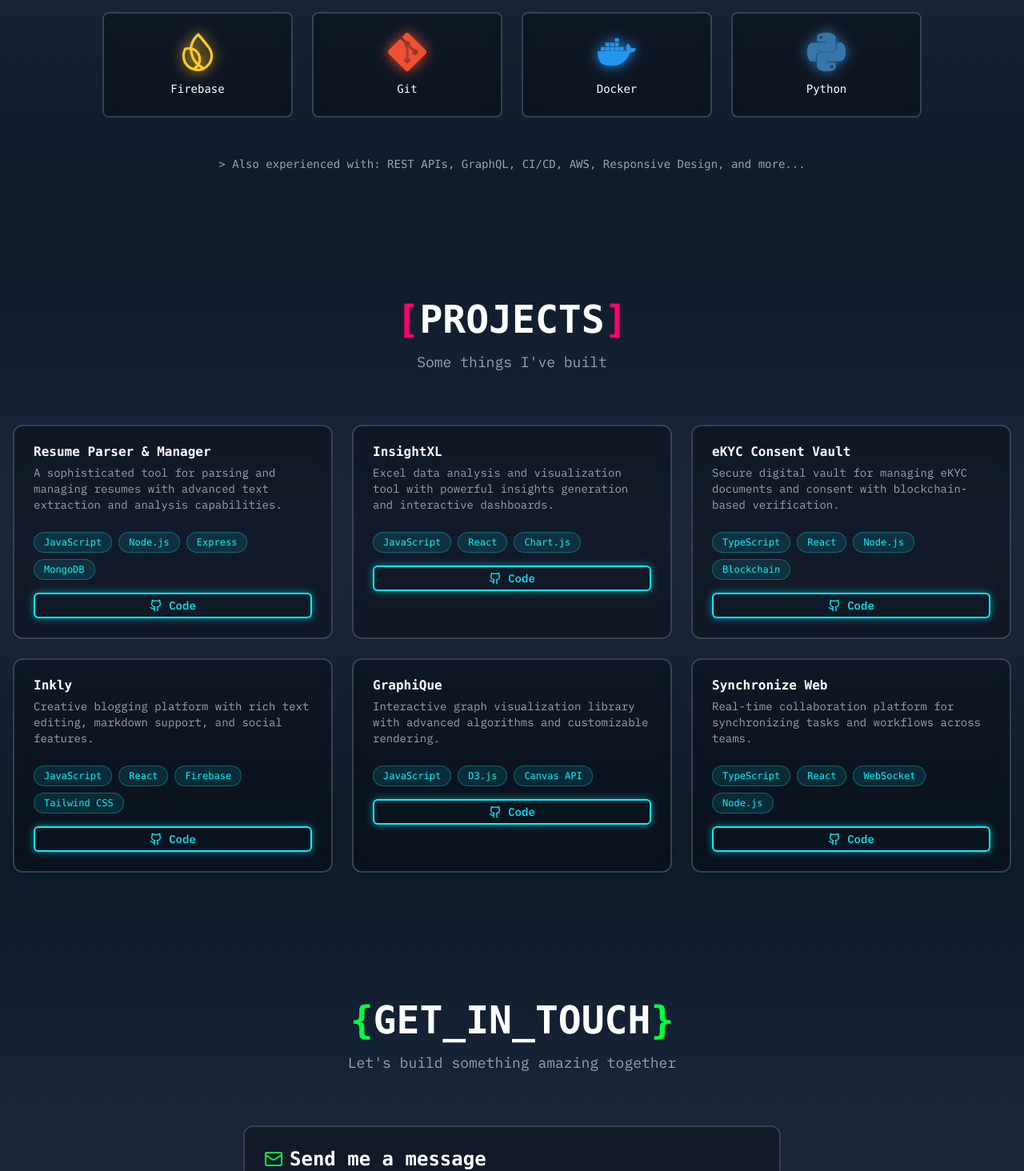
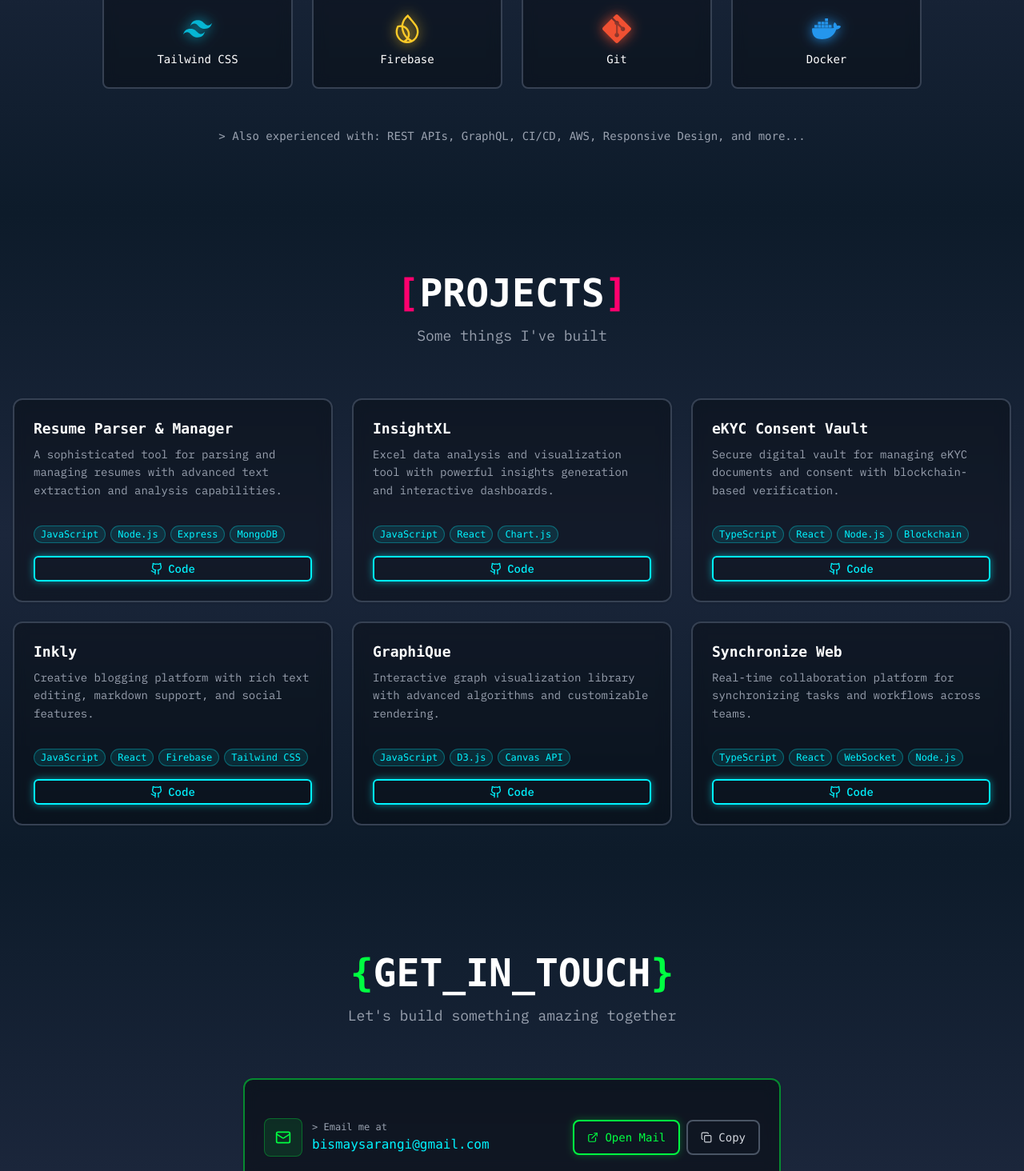
Before and after one commit to bismaysarangi/bismay_sarangi, a React (Vite) app: page / in a window 1280 px wide. Shown: the part 1333-2797 px from the top of the page at 80% size. Built offline with nearby package versions, Linux system fonts and the light colour scheme.

Commit message:
feat: create reusable Skills, Contact, Footer, Navbar, and Projects components

```diff
--- a/src/components/Contact.tsx
+++ b/src/components/Contact.tsx
@@ -1,185 +1,211 @@
 import { useState } from "react";
 import { motion } from "framer-motion";
-import { Button } from "@/components/ui/button";
-import { Card, CardContent, CardHeader, CardTitle } from "@/components/ui/card";
-import { Mail, Send, CheckCircle } from "lucide-react";
+import { Card, CardContent } from "@/components/ui/card";
+import { Github, Linkedin, Twitter, Mail, Copy, CheckCheck, ExternalLink } from "lucide-react";
+
+const EMAIL = "bismaysarangi@gmail.com";
+
+const socials = [
+  {
+    name: "GitHub",
+    handle: "@bismaysarangi",
+    href: "https://github.com/bismaysarangi",
+    icon: Github,
+    color: "#ffffff",
+    glow: "rgba(255,255,255,0.3)",
+    border: "border-gray-600 hover:border-white",
+    label: "View my code",
+  },
+  {
+    name: "LinkedIn",
+    handle: "bismay-sarangi",
+    href: "https://www.linkedin.com/in/bismay-sarangi-0804aa263/",
+    icon: Linkedin,
+    color: "#0A66C2",
+    glow: "rgba(10,102,194,0.5)",
+    border: "border-gray-600 hover:border-[#0A66C2]",
+    label: "Connect with me",
+  },
+  {
+    name: "Twitter / X",
+    handle: "@bismay_sarangi",
+    href: "https://x.com/bismay_sarangi",
+    icon: Twitter,
+    color: "#1D9BF0",
+    glow: "rgba(29,155,240,0.5)",
+    border: "border-gray-600 hover:border-[#1D9BF0]",
+    label: "Follow me",
+  },
+];
 
 export function Contact() {
-  const [formData, setFormData] = useState({
-    name: "",
-    email: "",
-    message: "",
-  });
-  const [status, setStatus] = useState<"idle" | "sending" | "sent" | "error">(
-    "idle",
-  );
+  const [copied, setCopied] = useState(false);
 
-  const handleSubmit = async (e: React.FormEvent) => {
-    e.preventDefault();
-    setStatus("sending");
-
-    // Simulate email sending (replace with actual email service integration)
-    // You can use EmailJS, SendGrid, or your own backend API
-    setTimeout(() => {
-      setStatus("sent");
-      setFormData({ name: "", email: "", message: "" });
-      setTimeout(() => setStatus("idle"), 3000);
-    }, 1500);
-  };
-
-  const handleChange = (
-    e: React.ChangeEvent<HTMLInputElement | HTMLTextAreaElement>,
-  ) => {
-    setFormData({
-      ...formData,
-      [e.target.name]: e.target.value,
-    });
+  const handleCopyEmail = async () => {
+    try {
+      await navigator.clipboard.writeText(EMAIL);
+      setCopied(true);
+      setTimeout(() => setCopied(false), 2500);
+    } catch {
+      // Fallback for older browsers
+      const el = document.createElement("textarea");
+      el.value = EMAIL;
+      document.body.appendChild(el);
+      el.select();
+      document.execCommand("copy");
+      document.body.removeChild(el);
+      setCopied(true);
+      setTimeout(() => setCopied(false), 2500);
+    }
   };
 
   return (
-    <section id="contact" className="py-20 relative">
+    <section id="contact" className="py-16 md:py-20 relative">
       <div className="container mx-auto px-4">
         <motion.div
           initial={{ opacity: 0, y: 20 }}
           whileInView={{ opacity: 1, y: 0 }}
           transition={{ duration: 0.6 }}
           viewport={{ once: true }}
-          className="text-center mb-16"
+          className="text-center mb-10 md:mb-16"
         >
-          <h2 className="text-4xl md:text-5xl font-bold mb-4 font-mono">
+          <h2 className="text-3xl md:text-4xl lg:text-5xl font-bold mb-4 font-mono">
             <span className="text-[#00ff41]">{"{"}</span>
             <span className="text-white">GET_IN_TOUCH</span>
             <span className="text-[#00ff41]">{"}"}</span>
           </h2>
-          <p className="text-gray-400 text-lg">
+          <p className="text-gray-400 text-base md:text-lg">
             Let's build something amazing together
           </p>
         </motion.div>
 
+        <div className="max-w-2xl mx-auto space-y-4 md:space-y-6">
+
+          {/* Email card — primary CTA */}
           <motion.div
             initial={{ opacity: 0, y: 20 }}
             whileInView={{ opacity: 1, y: 0 }}
-          transition={{ duration: 0.6, delay: 0.2 }}
+            transition={{ duration: 0.6, delay: 0.1 }}
             viewport={{ once: true }}
-          className="max-w-2xl mx-auto"
           >
-          <Card className="bg-black/30 backdrop-blur-sm border-2 border-gray-700 hover:border-[#00ff41] transition-all duration-300">
-            <CardHeader>
-              <CardTitle className="flex items-center gap-2 text-2xl font-mono text-white">
-                <Mail className="text-[#00ff41]" />
-                Send me a message
-              </CardTitle>
-            </CardHeader>
-            <CardContent>
-              <form onSubmit={handleSubmit} className="space-y-6">
-                <div>
-                  <label
-                    htmlFor="name"
-                    className="block text-sm font-mono text-gray-300 mb-2"
+            <Card className="bg-black/40 backdrop-blur-sm border-2 border-[#00ff41]/50 hover:border-[#00ff41] transition-all duration-300 hover:shadow-[0_0_30px_rgba(0,255,65,0.25)]">
+              <CardContent className="p-4 md:p-6">
+                <div className="flex flex-col sm:flex-row sm:items-center gap-4">
+                  <div className="flex items-center gap-3 flex-1 min-w-0">
+                    <div className="w-10 h-10 md:w-12 md:h-12 rounded-lg bg-[#00ff41]/10 border border-[#00ff41]/30 flex items-center justify-center shrink-0">
+                      <Mail size={20} className="text-[#00ff41]" />
+                    </div>
+                    <div className="min-w-0">
+                      <p className="text-gray-400 font-mono text-xs mb-0.5">{">"} Email me at</p>
+                      <a
+                        href={`mailto:${EMAIL}`}
+                        className="text-[#00f3ff] font-mono text-sm md:text-base hover:text-[#00ff41] transition-colors truncate block"
                       >
-                    {">"} Name
-                  </label>
-                  <input
-                    type="text"
-                    id="name"
-                    name="name"
-                    value={formData.name}
-                    onChange={handleChange}
-                    required
-                    className="w-full px-4 py-3 bg-black/50 border-2 border-gray-700 rounded-lg text-white font-mono focus:border-[#00ff41] focus:outline-none transition-colors"
-                    placeholder="John Doe"
+                        {EMAIL}
+                      </a>
+                    </div>
+                  </div>
+                  <div className="flex gap-2 shrink-0">
+                    <a
+                      href={`mailto:${EMAIL}`}
+                      className="flex items-center gap-2 px-3 py-2 md:px-4 md:py-2.5 rounded-lg bg-transparent border-2 border-[#00ff41] text-[#00ff41] hover:bg-[#00ff41] hover:text-black transition-all duration-300 font-mono text-xs md:text-sm shadow-[0_0_10px_rgba(0,255,65,0.3)] hover:shadow-[0_0_20px_rgba(0,255,65,0.6)] whitespace-nowrap"
+                    >
+                      <ExternalLink size={14} />
+                      <span className="hidden sm:inline">Open Mail</span>
+                      <span className="sm:hidden">Mail</span>
+                    </a>
+                    <button
+                      onClick={handleCopyEmail}
+                      className="flex items-center gap-2 px-3 py-2 md:px-4 md:py-2.5 rounded-lg bg-transparent border-2 border-gray-600 text-gray-300 hover:border-[#00ff41] hover:text-[#00ff41] transition-all duration-300 font-mono text-xs md:text-sm whitespace-nowrap"
+                    >
+                      {copied ? (
+                        <>
+                          <CheckCheck size={14} className="text-[#00ff41]" />
+                          <span>Copied!</span>
+                        </>
+                      ) : (
+                        <>
+                          <Copy size={14} />
+                          <span>Copy</span>
+                        </>
+                      )}
+                    </button>
+                  </div>
+                </div>
+              </CardContent>
+            </Card>
+          </motion.div>
+
+          {/* Social links */}
+          {socials.map((social, index) => (
+            <motion.div
+              key={social.name}
+              initial={{ opacity: 0, y: 20 }}
+              whileInView={{ opacity: 1, y: 0 }}
+              transition={{ duration: 0.5, delay: 0.15 + index * 0.1 }}
+              viewport={{ once: true }}
+            >
+              <a
+                href={social.href}
+                target="_blank"
+                rel="noopener noreferrer"
+                className="block group"
+              >
+                <Card
+                  className={`bg-black/30 backdrop-blur-sm border-2 ${social.border} transition-all duration-300`}
+                  style={{
+                    ["--glow" as string]: social.glow,
+                  }}
+                >
+                  <CardContent className="p-4 md:p-5">
+                    <div className="flex items-center justify-between">
+                      <div className="flex items-center gap-3 md:gap-4">
+                        <div
+                          className="w-10 h-10 md:w-12 md:h-12 rounded-lg flex items-center justify-center shrink-0 transition-all duration-300"
+                          style={{
+                            background: `${social.color}15`,
+                            border: `1px solid ${social.color}40`,
+                          }}
+                        >
+                          <social.icon
+                            size={20}
+                            style={{ color: social.color }}
                           />
                         </div>
-
                         <div>
-                  <label
-                    htmlFor="email"
-                    className="block text-sm font-mono text-gray-300 mb-2"
-                  >
-                    {">"} Email
-                  </label>
-                  <input
-                    type="email"
-                    id="email"
-                    name="email"
-                    value={formData.email}
-                    onChange={handleChange}
-                    required
-                    className="w-full px-4 py-3 bg-black/50 border-2 border-gray-700 rounded-lg text-white font-mono focus:border-[#00ff41] focus:outline-none transition-colors"
-                    placeholder="john@example.com"
-                  />
+                          <p className="text-white font-mono text-sm md:text-base font-semibold group-hover:transition-colors">
+                            {social.name}
+                          </p>
+                          <p className="text-gray-500 font-mono text-xs md:text-sm">
+                            {social.handle}
+                          </p>
                         </div>
-
-                <div>
-                  <label
-                    htmlFor="message"
-                    className="block text-sm font-mono text-gray-300 mb-2"
-                  >
-                    {">"} Message
-                  </label>
-                  <textarea
-                    id="message"
-                    name="message"
-                    value={formData.message}
-                    onChange={handleChange}
-                    required
-                    rows={6}
-                    className="w-full px-4 py-3 bg-black/50 border-2 border-gray-700 rounded-lg text-white font-mono focus:border-[#00ff41] focus:outline-none transition-colors resize-none"
-                    placeholder="Tell me about your project..."
-                  />
                       </div>
-
-                <Button
-                  type="submit"
-                  size="lg"
-                  disabled={status === "sending" || status === "sent"}
-                  className="w-full bg-transparent border-2 border-[#00ff41] text-[#00ff41] hover:bg-[#00ff41] hover:text-black transition-all duration-300 shadow-[0_0_10px_rgba(0,255,65,0.5)] hover:shadow-[0_0_20px_rgba(0,255,65,0.8)]"
-                >
-                  {status === "idle" && (
-                    <>
-                      <Send size={20} className="mr-2" />
-                      Send Message
-                    </>
-                  )}
-                  {status === "sending" && "Sending..."}
-                  {status === "sent" && (
-                    <>
-                      <CheckCircle size={20} className="mr-2" />
-                      Message Sent!
-                    </>
-                  )}
-                  {status === "error" && "Error - Try Again"}
-                </Button>
-              </form>
-
-              {status === "sent" && (
-                <motion.p
-                  initial={{ opacity: 0, y: 10 }}
-                  animate={{ opacity: 1, y: 0 }}
-                  className="mt-4 text-center text-[#00ff41] font-mono text-sm"
-                >
-                  ✓ Message sent successfully! I'll get back to you soon.
-                </motion.p>
-              )}
+                      <div className="flex items-center gap-2 text-gray-500 group-hover:text-gray-300 transition-colors">
+                        <span className="font-mono text-xs hidden sm:block">{social.label}</span>
+                        <ExternalLink size={16} />
+                      </div>
+                    </div>
                   </CardContent>
                 </Card>
+              </a>
+            </motion.div>
+          ))}
 
+          {/* Terminal footer note */}
           <motion.div
             initial={{ opacity: 0 }}
             whileInView={{ opacity: 1 }}
-            transition={{ delay: 0.4, duration: 0.8 }}
+            transition={{ delay: 0.6, duration: 0.8 }}
             viewport={{ once: true }}
-            className="mt-8 text-center text-gray-400 font-mono text-sm"
+            className="text-center pt-4"
           >
-            <p>Or reach out directly at:</p>
-            <a
-              href="mailto:bismaysarangi@gmail.com"
-              className="text-[#00f3ff] hover:text-[#00ff41] transition-colors"
-            >
-              bismaysarangi@gmail.com
-            </a>
+            <p className="text-gray-500 font-mono text-xs">
+              {">"} I typically respond within{" "}
+              <span className="text-[#00ff41]">24–48 hours</span>
+            </p>
           </motion.div>
-        </motion.div>
+        </div>
       </div>
     </section>
   );
--- a/src/components/Projects.tsx
+++ b/src/components/Projects.tsx
@@ -62,48 +62,48 @@ const projects = [
 
 export function Projects() {
   return (
-    <section id="projects" className="py-20 relative">
+    <section id="projects" className="py-16 md:py-20 relative">
       <div className="container mx-auto px-4">
         <motion.div
           initial={{ opacity: 0, y: 20 }}
           whileInView={{ opacity: 1, y: 0 }}
           transition={{ duration: 0.6 }}
           viewport={{ once: true }}
-          className="text-center mb-16"
+          className="text-center mb-10 md:mb-16"
         >
-          <h2 className="text-4xl md:text-5xl font-bold mb-4 font-mono">
+          <h2 className="text-3xl md:text-4xl lg:text-5xl font-bold mb-4 font-mono">
             <span className="text-[#ff006e]">{"["}</span>
             <span className="text-white">PROJECTS</span>
             <span className="text-[#ff006e]">{"]"}</span>
           </h2>
-          <p className="text-gray-400 text-lg">Some things I've built</p>
+          <p className="text-gray-400 text-base md:text-lg">Some things I've built</p>
         </motion.div>
 
-        <div className="grid md:grid-cols-2 lg:grid-cols-3 gap-6 max-w-7xl mx-auto">
+        <div className="grid grid-cols-1 sm:grid-cols-2 lg:grid-cols-3 gap-4 md:gap-6 max-w-7xl mx-auto">
           {projects.map((project, index) => (
             <motion.div
               key={project.title}
               initial={{ opacity: 0, y: 20 }}
               whileInView={{ opacity: 1, y: 0 }}
-              transition={{ duration: 0.5, delay: index * 0.1 }}
+              transition={{ duration: 0.5, delay: index * 0.08 }}
               viewport={{ once: true }}
-              whileHover={{ y: -10 }}
+              whileHover={{ y: -6 }}
             >
               <Card className="h-full bg-black/30 backdrop-blur-sm border-2 border-gray-700 hover:border-[#ff006e] transition-all duration-300 group hover:shadow-[0_0_30px_rgba(255,0,110,0.3)]">
-                <CardHeader>
-                  <CardTitle className="text-white group-hover:text-[#ff006e] transition-colors font-mono">
+                <CardHeader className="pb-2">
+                  <CardTitle className="text-white group-hover:text-[#ff006e] transition-colors font-mono text-base md:text-lg leading-snug">
                     {project.title}
                   </CardTitle>
-                  <CardDescription className="text-gray-400">
+                  <CardDescription className="text-gray-400 text-sm leading-relaxed">
                     {project.description}
                   </CardDescription>
                 </CardHeader>
                 <CardContent>
-                  <div className="flex flex-wrap gap-2 mb-4">
+                  <div className="flex flex-wrap gap-1.5 mb-4">
                     {project.tech.map((tech) => (
                       <span
                         key={tech}
-                        className="px-3 py-1 text-xs font-mono bg-[#00f3ff]/10 text-[#00f3ff] border border-[#00f3ff]/30 rounded-full"
+                        className="px-2 py-0.5 text-xs font-mono bg-[#00f3ff]/10 text-[#00f3ff] border border-[#00f3ff]/30 rounded-full"
                       >
                         {tech}
                       </span>
@@ -113,15 +113,15 @@ export function Projects() {
                     <Button
                       size="sm"
                       asChild
-                      className="flex-1 bg-transparent border-2 border-[#00f3ff] text-[#00f3ff] hover:bg-[#00f3ff] hover:text-black transition-all duration-300 shadow-[0_0_10px_rgba(0,243,255,0.5)] hover:shadow-[0_0_20px_rgba(0,243,255,0.8)]"
+                      className="flex-1 bg-transparent border-2 border-[#00f3ff] text-[#00f3ff] hover:bg-[#00f3ff] hover:text-black transition-all duration-300 shadow-[0_0_10px_rgba(0,243,255,0.5)] hover:shadow-[0_0_20px_rgba(0,243,255,0.8)] text-xs md:text-sm py-2.5"
                     >
                       <a
                         href={project.github}
                         target="_blank"
                         rel="noopener noreferrer"
-                        className="flex items-center gap-2"
+                        className="flex items-center gap-1.5"
                       >
-                        <Github size={16} />
+                        <Github size={14} />
                         Code
                       </a>
                     </Button>
@@ -129,15 +129,15 @@ export function Projects() {
                       <Button
                         size="sm"
                         asChild
-                        className="flex-1 bg-transparent border-2 border-[#ff006e] text-[#ff006e] hover:bg-[#ff006e] hover:text-black transition-all duration-300"
+                        className="flex-1 bg-transparent border-2 border-[#ff006e] text-[#ff006e] hover:bg-[#ff006e] hover:text-black transition-all duration-300 text-xs md:text-sm py-2.5"
                       >
                         <a
                           href={project.demo}
                           target="_blank"
                           rel="noopener noreferrer"
-                          className="flex items-center gap-2"
+                          className="flex items-center gap-1.5"
                         >
-                          <ExternalLink size={16} />
+                          <ExternalLink size={14} />
                           Demo
                         </a>
                       </Button>
--- a/src/components/Skills.tsx
+++ b/src/components/Skills.tsx
@@ -15,6 +15,7 @@ import {
 } from "react-icons/si";
 
 const skills = [
+  { name: "Python", icon: SiPython, color: "#3776AB" },
   { name: "React", icon: SiReact, color: "#61DAFB" },
   { name: "TypeScript", icon: SiTypescript, color: "#3178C6" },
   { name: "JavaScript", icon: SiJavascript, color: "#F7DF1E" },
@@ -26,29 +27,28 @@ const skills = [
   { name: "Firebase", icon: SiFirebase, color: "#FFCA28" },
   { name: "Git", icon: SiGit, color: "#F05032" },
   { name: "Docker", icon: SiDocker, color: "#2496ED" },
-  { name: "Python", icon: SiPython, color: "#3776AB" },
 ];
 
 export function Skills() {
   return (
-    <section id="skills" className="py-20 relative">
+    <section id="skills" className="py-16 md:py-20 relative">
       <div className="container mx-auto px-4">
         <motion.div
           initial={{ opacity: 0, y: 20 }}
           whileInView={{ opacity: 1, y: 0 }}
           transition={{ duration: 0.6 }}
           viewport={{ once: true }}
-          className="text-center mb-16"
+          className="text-center mb-10 md:mb-16"
         >
-          <h2 className="text-4xl md:text-5xl font-bold mb-4 font-mono">
+          <h2 className="text-3xl md:text-4xl lg:text-5xl font-bold mb-4 font-mono">
             <span className="text-[#00f3ff]">{"<"}</span>
             <span className="text-white">TECH_STACK</span>
             <span className="text-[#00f3ff]">{" />"}</span>
           </h2>
-          <p className="text-gray-400 text-lg">Technologies I work with</p>
+          <p className="text-gray-400 text-base md:text-lg">Technologies I work with</p>
         </motion.div>
 
-        <div className="grid grid-cols-2 md:grid-cols-3 lg:grid-cols-4 gap-6 max-w-5xl mx-auto">
+        <div className="grid grid-cols-2 sm:grid-cols-3 md:grid-cols-3 lg:grid-cols-4 gap-4 md:gap-6 max-w-5xl mx-auto">
           {skills.map((skill, index) => (
             <motion.div
               key={skill.name}
@@ -56,7 +56,7 @@ export function Skills() {
               whileInView={{ opacity: 1, scale: 1 }}
               transition={{
                 duration: 0.5,
-                delay: index * 0.1,
+                delay: index * 0.07,
                 type: "spring",
                 stiffness: 100,
               }}
@@ -68,16 +68,17 @@ export function Skills() {
               }}
               className="group relative"
             >
-              <div className="border-2 border-gray-700 bg-black/30 backdrop-blur-sm rounded-lg p-6 flex flex-col items-center gap-3 hover:border-[#00f3ff] transition-all duration-300 group-hover:shadow-[0_0_20px_rgba(0,243,255,0.5)]">
+              <div className="border-2 border-gray-700 bg-black/30 backdrop-blur-sm rounded-lg p-4 md:p-6 flex flex-col items-center gap-2 md:gap-3 hover:border-[#00f3ff] transition-all duration-300 group-hover:shadow-[0_0_20px_rgba(0,243,255,0.5)] min-h-[100px] md:min-h-[120px] justify-center">
                 <skill.icon
-                  size={48}
-                  className="transition-all duration-300"
+                  size={36}
+                  className="transition-all duration-300 md:text-[48px]"
                   style={{
                     color: skill.color,
                     filter: "drop-shadow(0 0 8px currentColor)",
+                    fontSize: "clamp(32px, 5vw, 48px)",
                   }}
                 />
-                <span className="text-white font-mono text-sm group-hover:text-[#00f3ff] transition-colors">
+                <span className="text-white font-mono text-xs md:text-sm group-hover:text-[#00f3ff] transition-colors text-center leading-tight">
                   {skill.name}
                 </span>
               </div>
@@ -94,9 +95,9 @@ export function Skills() {
           whileInView={{ opacity: 1 }}
           transition={{ delay: 0.5, duration: 0.8 }}
           viewport={{ once: true }}
-          className="mt-12 text-center"
+          className="mt-10 md:mt-12 text-center px-4"
         >
-          <p className="text-gray-400 font-mono text-sm">
+          <p className="text-gray-400 font-mono text-xs md:text-sm leading-relaxed">
             {">"} Also experienced with: REST APIs, GraphQL, CI/CD, AWS,
             Responsive Design, and more...
           </p>
```
Also changed, not shown: src/components/Footer.tsx (+15 -9 lines), src/components/Navbar.tsx (+52 -29 lines). Lines whose indentation alone changed are shown as unchanged.
